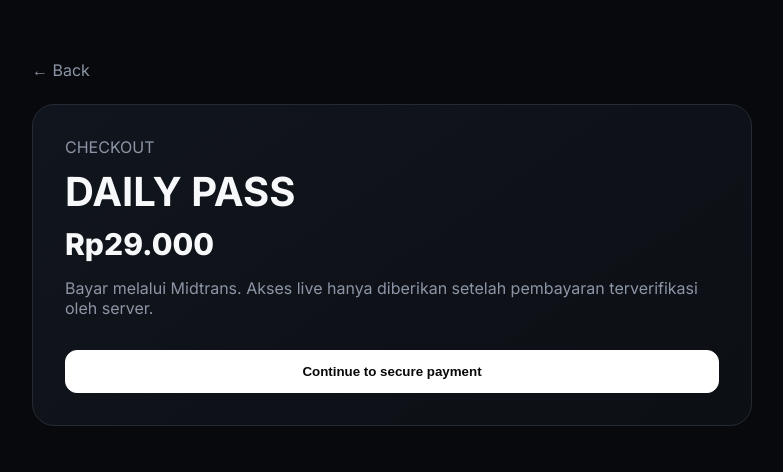
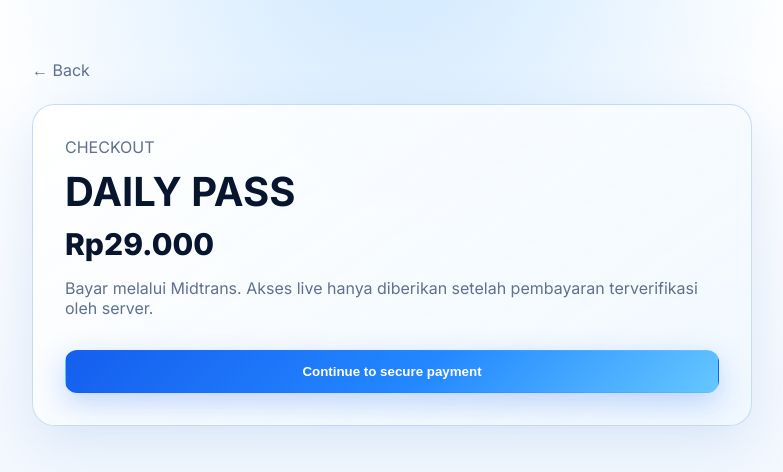
Before and after one commit to Zakfination/rumgip-live, a Next.js app: page /checkout in a window 1280 px wide. Shown: the top 472 px of the page, without its empty margins (248-1031 px from the left). Built offline with nearby package versions, Linux system fonts and the light colour scheme.

Commit message:
style: refresh Rumgip Live blue white design system

```diff
--- a/app/globals.css
+++ b/app/globals.css
@@ -1,5 +1,18 @@
-@import url('https://fonts.googleapis.com/css2?family=Inter:wght@400;500;600;700;800&display=swap');
+@import url('https://fonts.googleapis.com/css2?family=Inter:wght@400;500;600;700;800;900&display=swap');
 @tailwind base;
 @tailwind components;
 @tailwind utilities;
-:root{color-scheme:dark}*{box-sizing:border-box}body{margin:0;background:#07090d;color:#f7f8fa;font-family:Inter,system-ui,sans-serif}a{text-decoration:none;color:inherit}.container{width:min(1120px,92%);margin:auto}.muted{color:#8c95a5}.pill{border:1px solid #252b35;border-radius:999px;padding:7px 12px;font-size:12px}.card{background:linear-gradient(145deg,#11151d,#0c0f14);border:1px solid #252b35;border-radius:22px}.btn{display:inline-flex;align-items:center;justify-content:center;border-radius:12px;padding:13px 18px;font-weight:700;border:1px solid #303642}.btn-primary{background:#fff;color:#08090b;border-color:#fff}.btn-ghost{background:#151a22}.field{display:block;width:100%;margin-top:16px;padding:14px;border-radius:12px;border:1px solid #303642;background:#080b10;color:#fff;outline:none}.field:focus{border-color:#fff}.grid{display:grid;gap:18px}.plans{grid-template-columns:repeat(2,minmax(0,1fr))}@media(max-width:700px){.plans{grid-template-columns:1fr}}
+
+:root{color-scheme:light;--bg:#f5f9ff;--surface:#fff;--surface-soft:#eef6ff;--text:#08152f;--muted:#60708d;--blue:#155eef;--blue-2:#4da3ff;--line:#d9e8fb;--shadow:0 18px 55px rgba(28,101,190,.12)}
+*{box-sizing:border-box}
+html{background:var(--bg);scroll-behavior:smooth}
+body{margin:0;background:radial-gradient(circle at 50% -10%,rgba(106,184,255,.35),transparent 38%),linear-gradient(180deg,#fff 0%,#f5f9ff 48%,#edf6ff 100%);color:var(--text);font-family:Inter,system-ui,sans-serif;min-height:100vh}
+body:before{content:"";position:fixed;inset:0;pointer-events:none;background:linear-gradient(135deg,rgba(255,255,255,.8),transparent 42%,rgba(77,163,255,.07));z-index:-1}
+a{text-decoration:none;color:inherit}.container{width:min(1120px,92%);margin:auto}.muted{color:var(--muted)}
+.pill{border:1px solid #c9def6;background:rgba(255,255,255,.78);border-radius:999px;padding:7px 12px;font-size:12px;color:#285486;box-shadow:0 5px 18px rgba(30,105,190,.07)}
+.card{background:linear-gradient(145deg,rgba(255,255,255,.94),rgba(239,247,255,.88));border:1px solid rgba(177,207,239,.7);border-radius:22px;box-shadow:var(--shadow);backdrop-filter:blur(16px)}
+.btn{display:inline-flex;align-items:center;justify-content:center;border-radius:12px;padding:13px 18px;font-weight:800;border:1px solid #c7dcf5;transition:transform .18s ease,box-shadow .18s ease,filter .18s ease}.btn:hover{transform:translateY(-1px);box-shadow:0 10px 28px rgba(21,94,239,.18)}
+.btn-primary{background:linear-gradient(135deg,#155eef,#2388ff 55%,#65c7ff);color:#fff;border-color:transparent;box-shadow:0 10px 30px rgba(21,94,239,.25)}.btn-ghost{background:rgba(255,255,255,.72);color:#15345e}.field{display:block;width:100%;margin-top:16px;padding:14px;border-radius:12px;border:1px solid #c7dcf5;background:rgba(255,255,255,.86);color:var(--text);outline:none;box-shadow:inset 0 1px 2px rgba(25,82,145,.04)}.field:focus{border-color:#4da3ff;box-shadow:0 0 0 4px rgba(77,163,255,.15)}
+.grid{display:grid;gap:18px}.plans{grid-template-columns:repeat(2,minmax(0,1fr))}
+::selection{background:#b9ddff;color:#071b3d}
+@media(max-width:700px){.plans{grid-template-columns:1fr}.container{width:min(94%,1120px)}}
```
